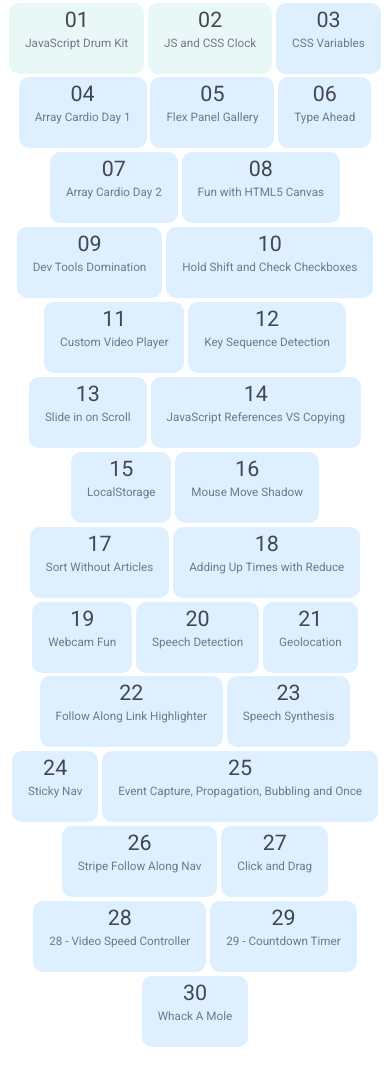
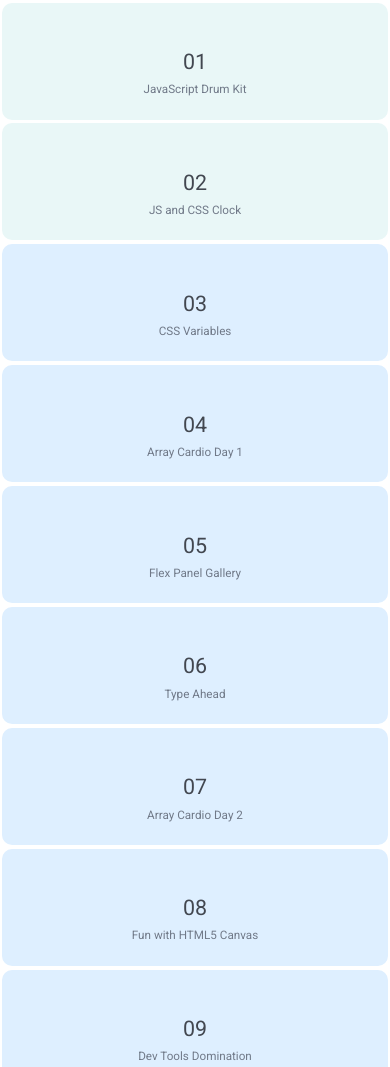
Before and after one commit to jeremiaspereira/js30, a website: page index.html in a window 390 px wide. Shown: the part 227-1294 px from the top of the page. Drawn offline with Linux system fonts and the light colour scheme.

Commit message:
Home responsive

```diff
--- a/index.html
+++ b/index.html
@@ -165,7 +165,7 @@
 
 			<a href="#" class="calendar-item">
 				<div class="calendar-item__date">29</div>
-				<div class="calendar-item__text">29 - Countdown Timer</div>
+				<div class="calendar-item__text">Countdown Timer</div>
 			</a>
 
 			<a href="#" class="calendar-item">
--- a/src/styles/layout/_home.scss
+++ b/src/styles/layout/_home.scss
@@ -91,11 +91,12 @@
       justify-content: center;
       text-align: center;
       transition: all .3s ease;
-
+      height: 30vw;
+      width: 100vw;
 
       @include breakpoint(sm) {
-        height: 30vw;
-        width: 30vw;
+        height: 40vw;
+        width: 40vw;
       }
 
       @include breakpoint(md) {
```
Also changed, not shown: dist/styles/js-30.css.
